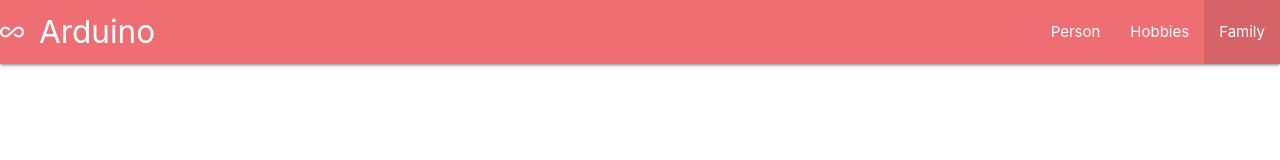
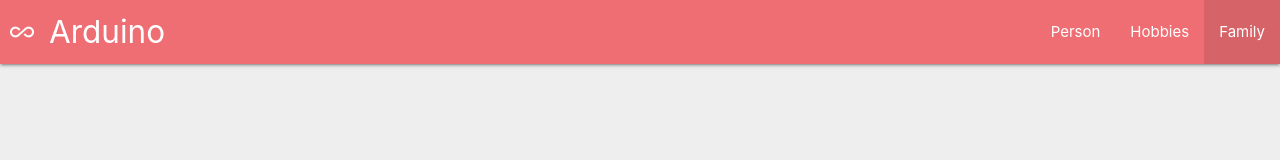
Before and after one commit to kevileem2/Arduino-Tests, a plain HTML site: page webserver/family.html in a window 1280 px wide. Drawn offline with nearby package versions, Linux system fonts and the light colour scheme; the site is published under a folder, as on GitHub Pages, so addresses that start at the root find nothing.

Commit message:
fixed link to css file

```diff
--- a/webserver/family.html
+++ b/webserver/family.html
@@ -6,7 +6,7 @@
     <meta name="viewport" content="width=device-width, initial-scale=1.0">
     <title>Web Server Test | CVO Leerstad - Arduino II | Family</title>
     <!-- links -->
-    <link rel="stylesheet" href="/assets/css/main.css">
+    <link rel="stylesheet" href="assets/css/main.css">
     <link rel="stylesheet" href="https://cdnjs.cloudflare.com/ajax/libs/materialize/1.0.0/css/materialize.min.css">
     <link rel="stylesheet" href="https://fonts.googleapis.com/icon?family=Material+Icons">
 
```
Also changed, not shown: webserver/hobby.html (+1 -1 lines), webserver/index.html (+1 -1 lines), webserver/person.html (+1 -1 lines).
